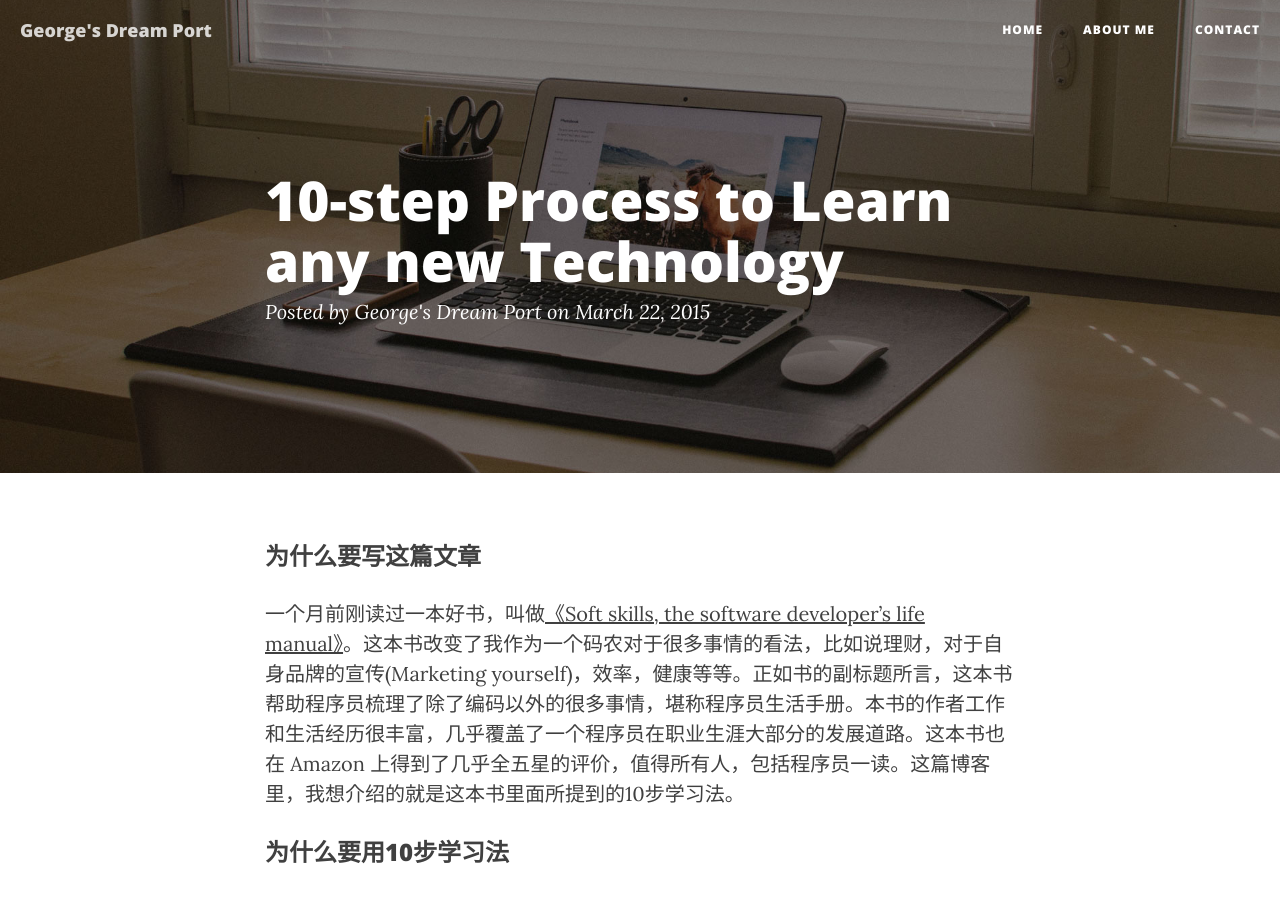
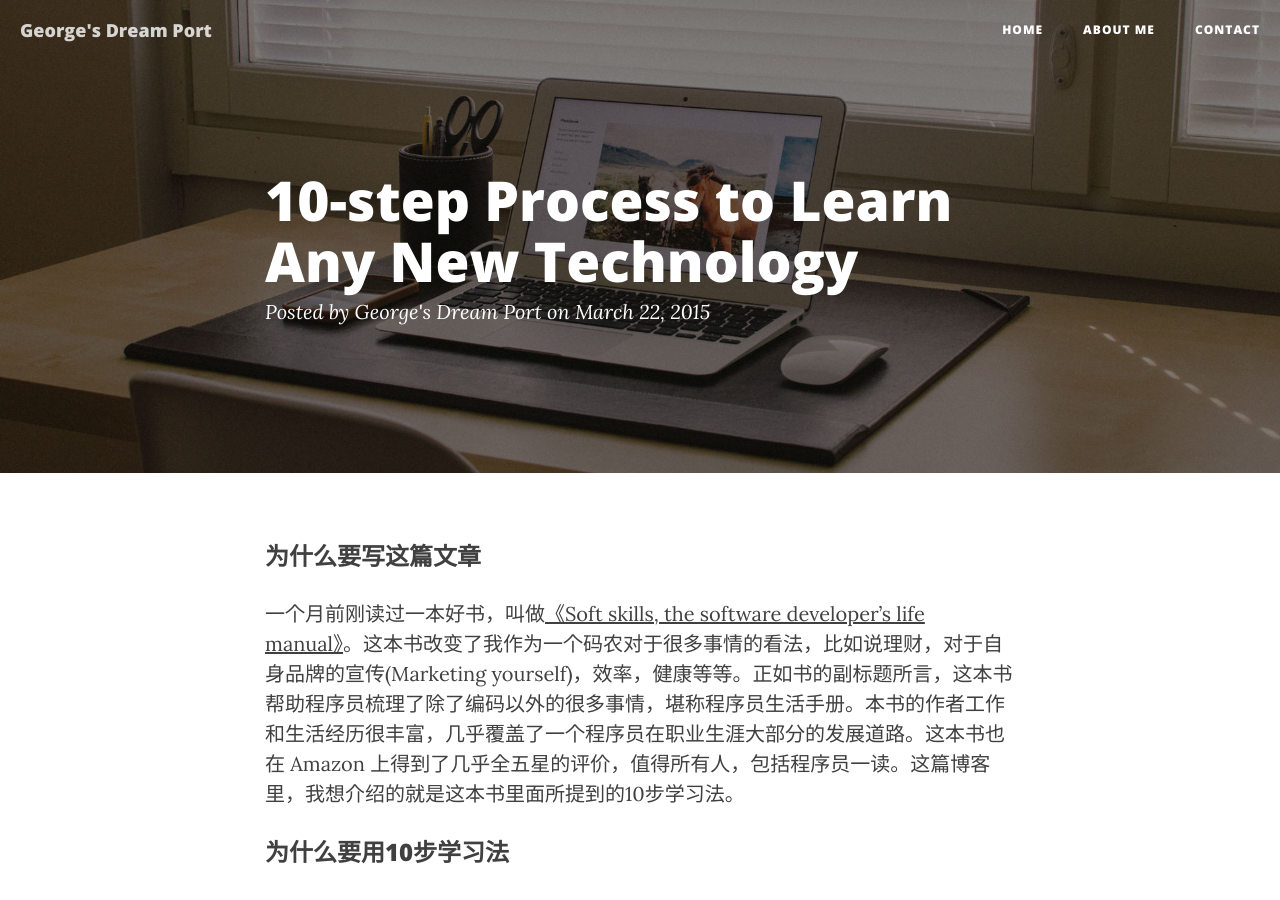
Before and after one commit to puffsun/puffsun.github.io-source, a Jekyll site: the page built from _posts/2015-03-22-10-step-learning-process.markdown, in a window 1280 px wide and 900 px high. Built offline with Jekyll 4.4.1, drawn with Linux system fonts in a browser that asks for light colours; nearby versions of some CDN libraries.

Commit message:
Update the blog a little.

```diff
--- a/_posts/2015-03-22-10-step-learning-process.markdown
+++ b/_posts/2015-03-22-10-step-learning-process.markdown
@@ -1,6 +1,6 @@
 ---
 layout: post
-title: "10-step Process to Learn any new Technology"
+title: "10-step Process to Learn Any New Technology"
 date: 2015-03-22T19:01:43+08:00
 comments: true
 categories: ["learn"]
```
